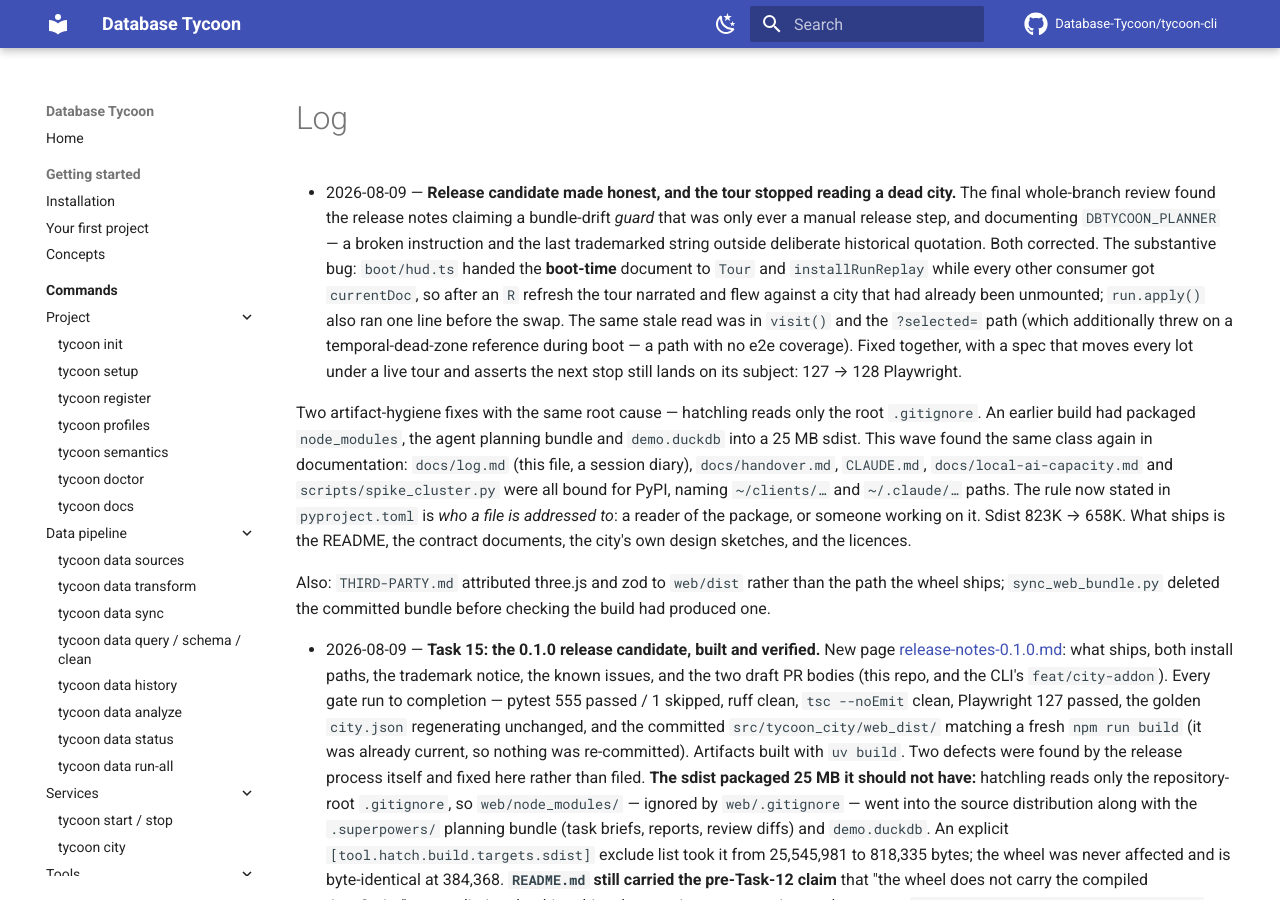
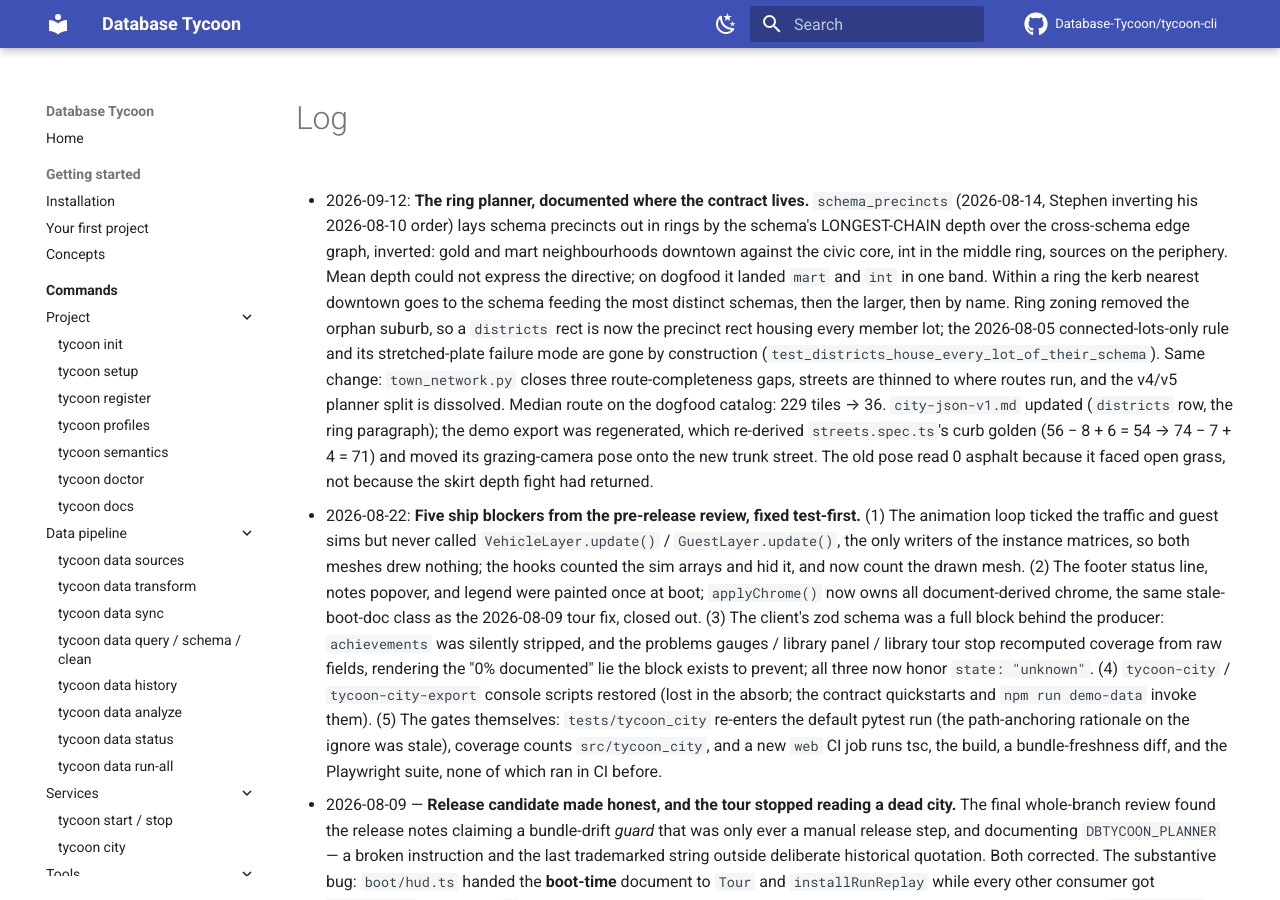
Before and after one commit to Database-Tycoon/tycoon-cli, an MkDocs documentation site: the page built from docs/city/log.md, in a window 1280 px wide and 900 px high. Built offline with MkDocs 1.6.1 and Material for MkDocs 9.7.7, drawn with Linux system fonts in a browser that asks for light colours; comment, search, counter and statistics services are not loaded.

```diff
--- a/docs/city/log.md
+++ b/docs/city/log.md
@@ -3,10 +3,52 @@ title: Documentation log
 description: Chronological record of documentation changes
 tags: [log]
 related: []
-updated: '2026-08-09'
+updated: '2026-09-12'
 ---
 
 # Log
+
+- 2026-09-12: **The ring planner, documented where the contract lives.**
+  `schema_precincts` (2026-08-14, Stephen inverting his 2026-08-10 order)
+  lays schema precincts out in rings by the schema's LONGEST-CHAIN depth over
+  the cross-schema edge graph, inverted: gold and mart neighbourhoods
+  downtown against the civic core, int in the middle ring, sources on the
+  periphery. Mean depth could not express the directive; on dogfood it
+  landed `mart` and `int` in one band. Within a ring the kerb nearest
+  downtown goes to the schema feeding the most distinct schemas, then the
+  larger, then by name. Ring zoning removed the orphan suburb, so a
+  `districts` rect is now the precinct rect housing every member lot; the
+  2026-08-05 connected-lots-only rule and its stretched-plate failure mode
+  are gone by construction
+  (`test_districts_house_every_lot_of_their_schema`). Same change:
+  `town_network.py` closes three route-completeness gaps, streets are thinned
+  to where routes run, and the v4/v5 planner split is dissolved. Median
+  route on the dogfood catalog: 229 tiles → 36. `city-json-v1.md` updated
+  (`districts` row, the ring paragraph); the demo export was regenerated,
+  which re-derived `streets.spec.ts`'s curb golden (56 − 8 + 6 = 54 →
+  74 − 7 + 4 = 71) and moved its grazing-camera pose onto the new trunk
+  street. The old pose read 0 asphalt because it faced open grass, not
+  because the skirt depth fight had returned.
+
+- 2026-08-22: **Five ship blockers from the pre-release review, fixed
+  test-first.** (1) The animation loop ticked the traffic and guest sims but
+  never called `VehicleLayer.update()` / `GuestLayer.update()`, the only
+  writers of the instance matrices, so both meshes drew nothing; the hooks
+  counted the sim arrays and hid it, and now count the drawn mesh. (2) The
+  footer status line, notes popover, and legend were painted once at boot;
+  `applyChrome()` now owns all document-derived chrome, the same stale-boot-doc
+  class as the 2026-08-09 tour fix, closed out. (3) The client's zod schema was
+  a full block behind the producer: `achievements` was silently stripped, and
+  the problems gauges / library panel / library tour stop recomputed coverage
+  from raw fields, rendering the "0% documented" lie the block exists to
+  prevent; all three now honor `state: "unknown"`. (4) `tycoon-city` /
+  `tycoon-city-export` console scripts restored (lost in the absorb; the
+  contract quickstarts and `npm run demo-data` invoke them). (5) The gates
+  themselves: `tests/tycoon_city` re-enters the default pytest run (the
+  path-anchoring rationale on the ignore was stale), coverage counts
+  `src/tycoon_city`, and a new `web` CI job runs tsc, the build, a
+  bundle-freshness diff, and the Playwright suite, none of which ran in CI
+  before.
 
 - 2026-08-09 — **Release candidate made honest, and the tour stopped reading a
   dead city.** The final whole-branch review found the release notes claiming a
```
Also changed, not shown: .pre-commit-config.yaml (+11 -3 lines), CHANGELOG.md (+7 -0 lines), docs/city/city-json-v1.md (+8 -5 lines), docs/releases/v0.2.1.md (+31 -5 lines), 2 other files.
